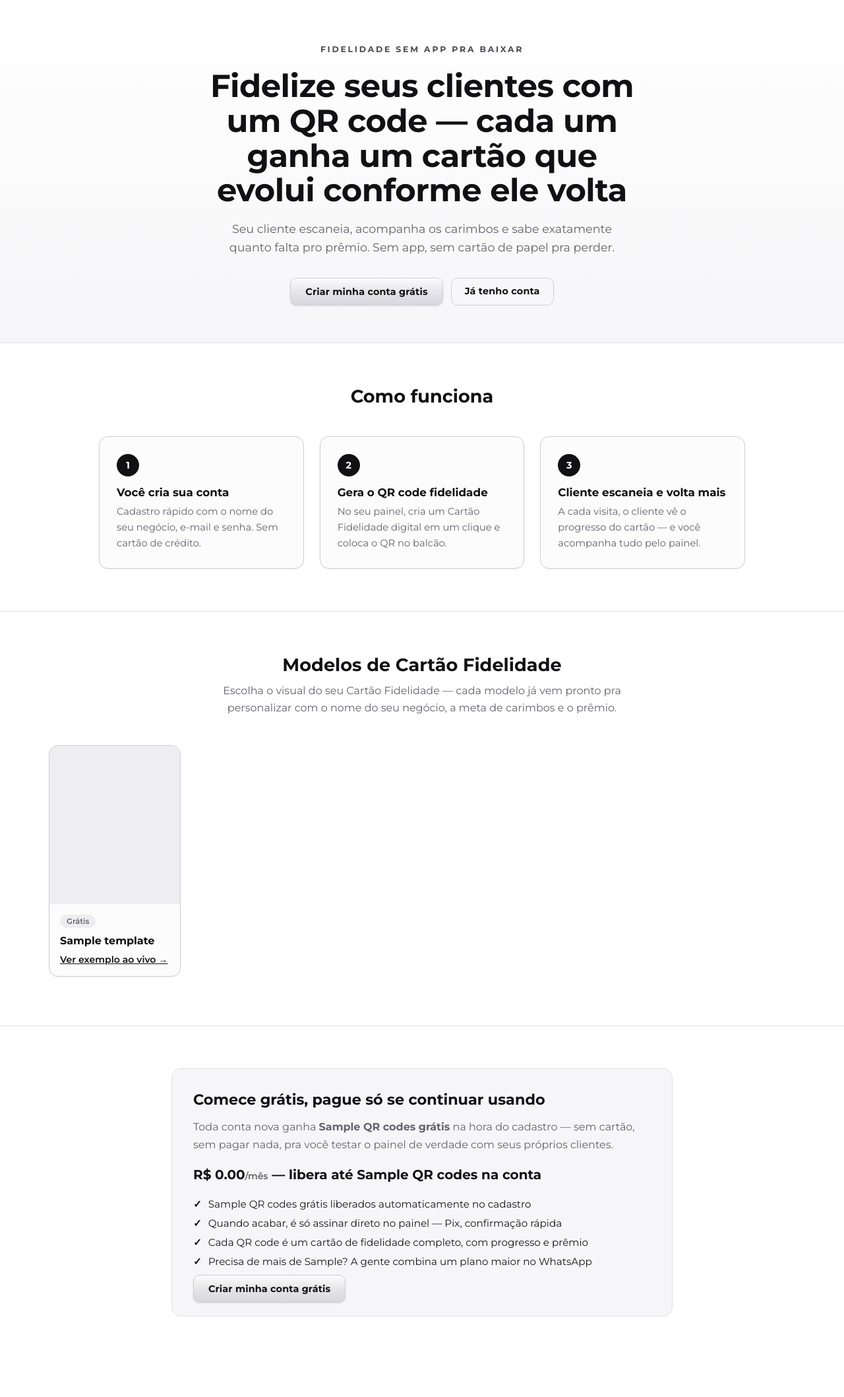
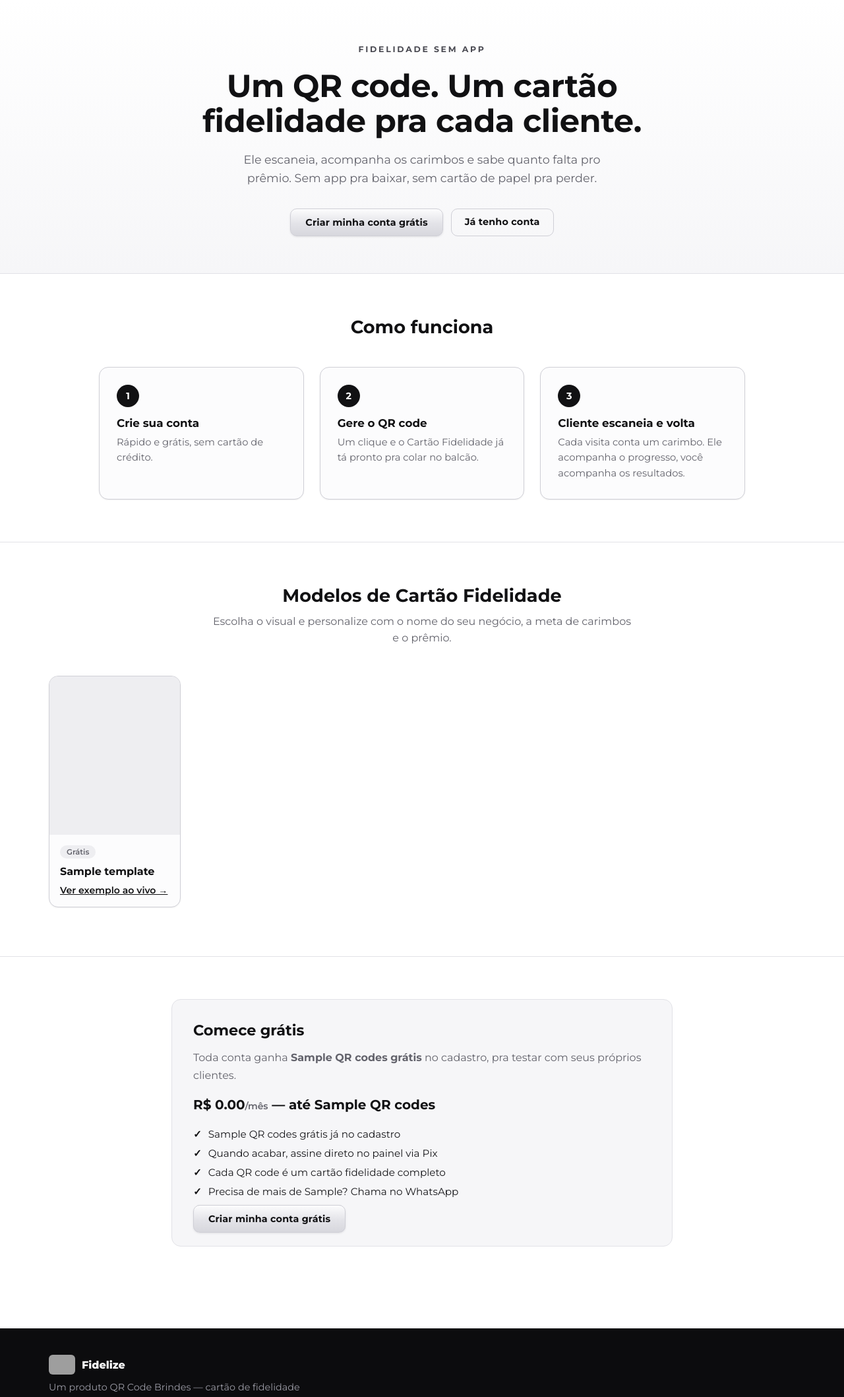
Before and after one commit to leanttro/leanttro_qr, a Flask app: template templates/fidelize/home.html in a window 1280 px wide. Shown: the part 71-2188 px from the top of the page at 66% size. Run offline with Flask 3, Linux system fonts and the light colour scheme; the template is opened without the code that fills it: most values are stand-ins (such as "Sample title", 1, 10 or a date in 2020); parts of the project's set-up code (start-up, migrations or seed data) failed here and were passed over; some libraries are stand-ins or nearby versions; grey boxes are pictures that could not be loaded.

Commit message:
Update home.html

```diff
--- a/templates/fidelize/home.html
+++ b/templates/fidelize/home.html
@@ -78,9 +78,9 @@
 {% block conteudo %}
 <section class="hero">
     <div class="container hero-inner">
-        <div class="eyebrow">Fidelidade sem app pra baixar</div>
-        <h1>Fidelize seus clientes com um QR code — cada um ganha um cartão que evolui conforme ele volta</h1>
-        <p class="hero-sub">Seu cliente escaneia, acompanha os carimbos e sabe exatamente quanto falta pro prêmio. Sem app, sem cartão de papel pra perder.</p>
+        <div class="eyebrow">Fidelidade sem app</div>
+        <h1>Um QR code. Um cartão fidelidade pra cada cliente.</h1>
+        <p class="hero-sub">Ele escaneia, acompanha os carimbos e sabe quanto falta pro prêmio. Sem app pra baixar, sem cartão de papel pra perder.</p>
         <div class="hero-ctas">
             <a class="btn-nav-cta" href="/cadastro">Criar minha conta grátis</a>
             <a class="btn-nav-secondary" href="/login">Já tenho conta</a>
@@ -94,18 +94,18 @@
         <div class="passos">
             <div class="passo">
                 <div class="passo-num">1</div>
-                <h3>Você cria sua conta</h3>
-                <p>Cadastro rápido com o nome do seu negócio, e-mail e senha. Sem cartão de crédito.</p>
+                <h3>Crie sua conta</h3>
+                <p>Rápido e grátis, sem cartão de crédito.</p>
             </div>
             <div class="passo">
                 <div class="passo-num">2</div>
-                <h3>Gera o QR code fidelidade</h3>
-                <p>No seu painel, cria um Cartão Fidelidade digital em um clique e coloca o QR no balcão.</p>
+                <h3>Gere o QR code</h3>
+                <p>Um clique e o Cartão Fidelidade já tá pronto pra colar no balcão.</p>
             </div>
             <div class="passo">
                 <div class="passo-num">3</div>
-                <h3>Cliente escaneia e volta mais</h3>
-                <p>A cada visita, o cliente vê o progresso do cartão — e você acompanha tudo pelo painel.</p>
+                <h3>Cliente escaneia e volta</h3>
+                <p>Cada visita conta um carimbo. Ele acompanha o progresso, você acompanha os resultados.</p>
             </div>
         </div>
     </div>
@@ -116,7 +116,7 @@
     <div class="container">
         <div class="section-head">
             <h2>Modelos de Cartão Fidelidade</h2>
-            <p>Escolha o visual do seu Cartão Fidelidade — cada modelo já vem pronto pra personalizar com o nome do seu negócio, a meta de carimbos e o prêmio.</p>
+            <p>Escolha o visual e personalize com o nome do seu negócio, a meta de carimbos e o prêmio.</p>
         </div>
         <div class="fid-tpl-wrap">
             <div class="fid-tpl-track" id="fid-tpl-track">
@@ -149,14 +149,14 @@
 <section class="modelo">
     <div class="container">
         <div class="modelo-card">
-            <h2>Comece grátis, pague só se continuar usando</h2>
-            <p>Toda conta nova ganha <strong>{{ qr_codes_trial }} QR codes grátis</strong> na hora do cadastro — sem cartão, sem pagar nada, pra você testar o painel de verdade com seus próprios clientes.</p>
-            <p class="modelo-preco">R$ {{ '%.2f'|format(preco_mensalidade) }}<span>/mês</span> — libera até {{ limite_qr_codes }} QR codes na conta</p>
+            <h2>Comece grátis</h2>
+            <p>Toda conta ganha <strong>{{ qr_codes_trial }} QR codes grátis</strong> no cadastro, pra testar com seus próprios clientes.</p>
+            <p class="modelo-preco">R$ {{ '%.2f'|format(preco_mensalidade) }}<span>/mês</span> — até {{ limite_qr_codes }} QR codes</p>
             <ul class="modelo-lista">
-                <li>{{ qr_codes_trial }} QR codes grátis liberados automaticamente no cadastro</li>
-                <li>Quando acabar, é só assinar direto no painel — Pix, confirmação rápida</li>
-                <li>Cada QR code é um cartão de fidelidade completo, com progresso e prêmio</li>
-                <li>Precisa de mais de {{ limite_qr_codes }}? A gente combina um plano maior no WhatsApp</li>
+                <li>{{ qr_codes_trial }} QR codes grátis já no cadastro</li>
+                <li>Quando acabar, assine direto no painel via Pix</li>
+                <li>Cada QR code é um cartão fidelidade completo</li>
+                <li>Precisa de mais de {{ limite_qr_codes }}? Chama no WhatsApp</li>
             </ul>
             <a class="btn-nav-cta" href="/cadastro">Criar minha conta grátis</a>
         </div>
```
